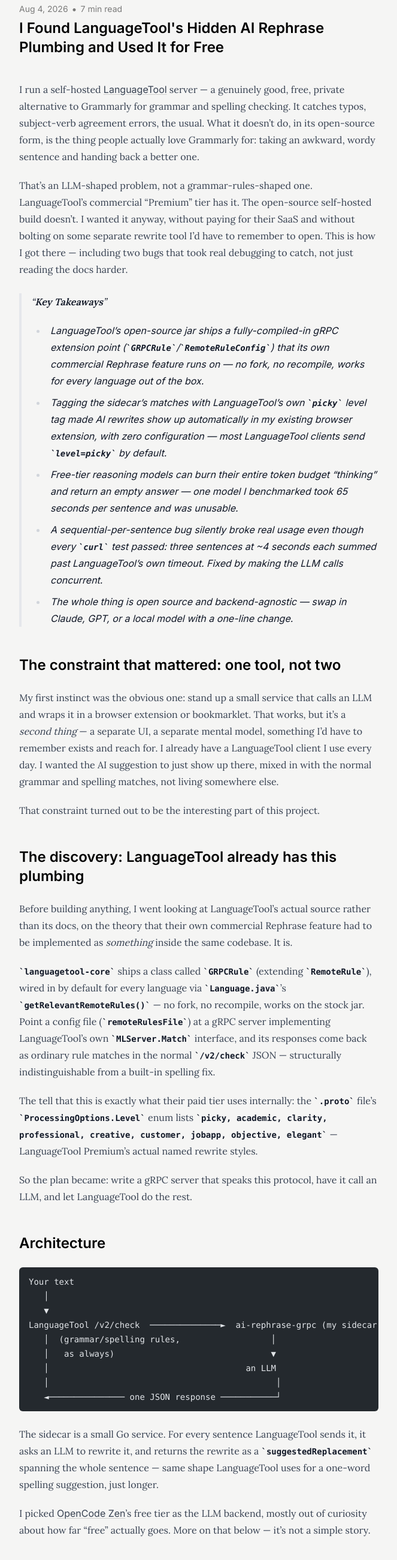
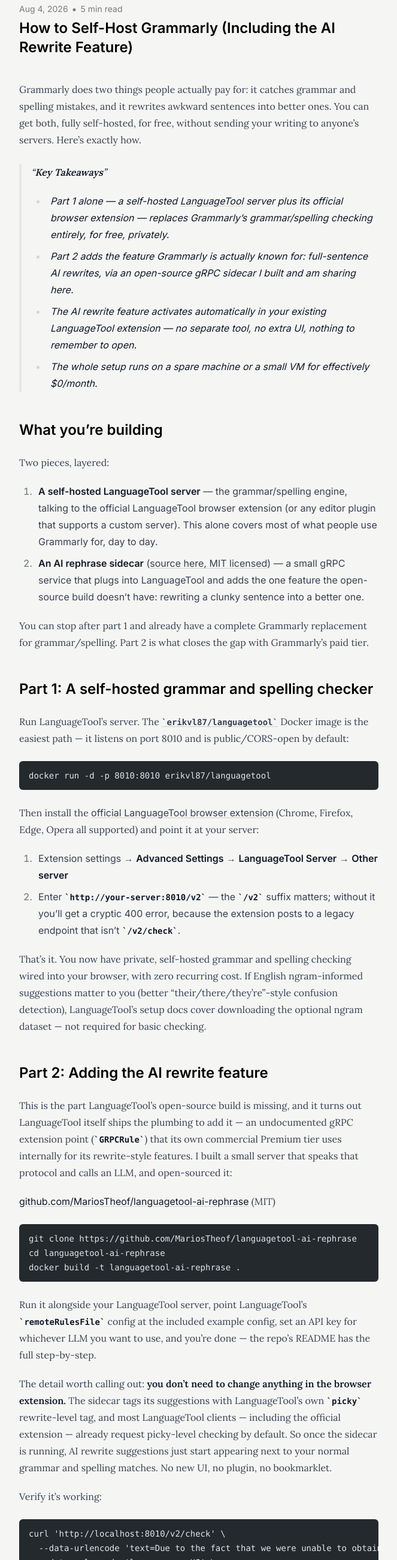
Before and after one commit to MariosTheof/personal-site, an Astro site: page /blog/14-self-hosted-languagetool-ai-rephrase in a window 1280 px wide. Shown: the part 199-2800 px from the top of the page at 60% size, without its empty margins (308-971 px from the left). Built offline with nearby package versions, Linux system fonts and the light colour scheme; Astro itself is replaced by a stand-in of ours; some packages are replaced by stand-ins of ours; code samples lack their colours; a web font is replaced by a local one.

Commit message:
blog: rewrite as a self-hosting guide instead of a debugging narrative

````diff
--- a/src/content/blog/14-self-hosted-languagetool-ai-rephrase/index.md
+++ b/src/content/blog/14-self-hosted-languagetool-ai-rephrase/index.md
@@ -1,74 +1,74 @@
 ---
-title: "I Found LanguageTool's Hidden AI Rephrase Plumbing and Used It for Free"
-description: "LanguageTool's open-source server ships an undocumented gRPC extension point that its own paid Rephrase feature runs on. Here's how I used it to add free, self-hosted AI rewrites to my LanguageTool server — plus two bugs that only showed up in real use."
+title: "How to Self-Host Grammarly (Including the AI Rewrite Feature)"
+description: "A practical guide to replacing Grammarly with a fully self-hosted, free setup: a LanguageTool server for grammar and spelling, plus an open-source gRPC sidecar that adds Grammarly's AI rephrasing feature on top."
 date: "2026-08-04"
 ---
 
-I run a self-hosted [LanguageTool](https://languagetool.org/) server — a genuinely good, free, private alternative to Grammarly for grammar and spelling checking. It catches typos, subject-verb agreement errors, the usual. What it doesn't do, in its open-source form, is the thing people actually love Grammarly for: taking an awkward, wordy sentence and handing back a better one.
-
-That's an LLM-shaped problem, not a grammar-rules-shaped one. LanguageTool's commercial "Premium" tier has it. The open-source self-hosted build doesn't. I wanted it anyway, without paying for their SaaS and without bolting on some separate rewrite tool I'd have to remember to open. This is how I got there — including two bugs that took real debugging to catch, not just reading the docs harder.
+Grammarly does two things people actually pay for: it catches grammar and spelling mistakes, and it rewrites awkward sentences into better ones. You can get both, fully self-hosted, for free, without sending your writing to anyone's servers. Here's exactly how.
 
 > **Key Takeaways**
-> - LanguageTool's open-source jar ships a fully-compiled-in gRPC extension point (`GRPCRule`/`RemoteRuleConfig`) that its own commercial Rephrase feature runs on — no fork, no recompile, works for every language out of the box.
-> - Tagging the sidecar's matches with LanguageTool's own `picky` level tag made AI rewrites show up automatically in my existing browser extension, with zero configuration — most LanguageTool clients send `level=picky` by default.
-> - Free-tier reasoning models can burn their entire token budget "thinking" and return an empty answer — one model I benchmarked took 65 seconds per sentence and was unusable.
-> - A sequential-per-sentence bug silently broke real usage even though every `curl` test passed: three sentences at ~4 seconds each summed past LanguageTool's own timeout. Fixed by making the LLM calls concurrent.
-> - The whole thing is open source and backend-agnostic — swap in Claude, GPT, or a local model with a one-line change.
+> - Part 1 alone — a self-hosted [LanguageTool](https://languagetool.org/) server plus its official browser extension — replaces Grammarly's grammar/spelling checking entirely, for free, privately.
+> - Part 2 adds the feature Grammarly is actually known for: full-sentence AI rewrites, via an open-source gRPC sidecar I built and am sharing here.
+> - The AI rewrite feature activates automatically in your existing LanguageTool extension — no separate tool, no extra UI, nothing to remember to open.
+> - The whole setup runs on a spare machine or a small VM for effectively $0/month.
 
-## The constraint that mattered: one tool, not two
+## What you're building
 
-My first instinct was the obvious one: stand up a small service that calls an LLM and wraps it in a browser extension or bookmarklet. That works, but it's a *second thing* — a separate UI, a separate mental model, something I'd have to remember exists and reach for. I already have a LanguageTool client I use every day. I wanted the AI suggestion to just show up there, mixed in with the normal grammar and spelling matches, not living somewhere else.
+Two pieces, layered:
 
-That constraint turned out to be the interesting part of this project.
+1. **A self-hosted LanguageTool server** — the grammar/spelling engine, talking to the official LanguageTool browser extension (or any editor plugin that supports a custom server). This alone covers most of what people use Grammarly for, day to day.
+2. **An AI rephrase sidecar** ([source here, MIT licensed](https://github.com/MariosTheof/languagetool-ai-rephrase)) — a small gRPC service that plugs into LanguageTool and adds the one feature the open-source build doesn't have: rewriting a clunky sentence into a better one.
 
-## The discovery: LanguageTool already has this plumbing
+You can stop after part 1 and already have a complete Grammarly replacement for grammar/spelling. Part 2 is what closes the gap with Grammarly's paid tier.
 
-Before building anything, I went looking at LanguageTool's actual source rather than its docs, on the theory that their own commercial Rephrase feature had to be implemented as *something* inside the same codebase. It is.
+## Part 1: A self-hosted grammar and spelling checker
 
-`languagetool-core` ships a class called `GRPCRule` (extending `RemoteRule`), wired in by default for every language via `Language.java`'s `getRelevantRemoteRules()` — no fork, no recompile, works on the stock jar. Point a config file (`remoteRulesFile`) at a gRPC server implementing LanguageTool's own `MLServer.Match` interface, and its responses come back as ordinary rule matches in the normal `/v2/check` JSON — structurally indistinguishable from a built-in spelling fix.
+Run LanguageTool's server. The [`erikvl87/languagetool`](https://hub.docker.com/r/erikvl87/languagetool) Docker image is the easiest path — it listens on port 8010 and is public/CORS-open by default:
 
-The tell that this is exactly what their paid tier uses internally: the `.proto` file's `ProcessingOptions.Level` enum lists `picky, academic, clarity, professional, creative, customer, jobapp, objective, elegant` — LanguageTool Premium's actual named rewrite styles.
-
-So the plan became: write a gRPC server that speaks this protocol, have it call an LLM, and let LanguageTool do the rest.
-
-## Architecture
-
-```
-Your text
-   │
-   ▼
-LanguageTool /v2/check  ──────────────►  ai-rephrase-grpc (my sidecar)
-   │  (grammar/spelling rules,                  │
-   │   as always)                               ▼
-   │                                       an LLM
-   │                                             │
-   ◄─────────────── one JSON response ───────────┘
+```bash
+docker run -d -p 8010:8010 erikvl87/languagetool
 ```
 
-The sidecar is a small Go service. For every sentence LanguageTool sends it, it asks an LLM to rewrite it, and returns the rewrite as a `suggestedReplacement` spanning the whole sentence — same shape LanguageTool uses for a one-word spelling suggestion, just longer.
+Then install the [official LanguageTool browser extension](https://languagetool.org/) (Chrome, Firefox, Edge, Opera all supported) and point it at your server:
 
-I picked [OpenCode Zen](https://opencode.ai/zen/)'s free tier as the LLM backend, mostly out of curiosity about how far "free" actually goes. More on that below — it's not a simple story.
+1. Extension settings → **Advanced Settings** → **LanguageTool Server** → **Other server**
+2. Enter `http://your-server:8010/v2` — the `/v2` suffix matters; without it you'll get a cryptic 400 error, because the extension posts to a legacy endpoint that isn't `/v2/check`.
 
-## Making it disappear into the tool I already use
+That's it. You now have private, self-hosted grammar and spelling checking wired into your browser, with zero recurring cost. If English ngram-informed suggestions matter to you (better "their/there/they're"-style confusion detection), LanguageTool's setup docs cover downloading the optional ngram dataset — not required for basic checking.
 
-The naive way to gate this — require a client to pass `enabledRules=AI_REPHRASE` on each request — technically satisfies "it's the same tool," but in practice nothing would show up unless I manually added a parameter, which is just the bolted-on-tool problem wearing a costume.
+## Part 2: Adding the AI rewrite feature
 
-The fix was tagging the sidecar's matches with LanguageTool's own `Tag.picky`. LanguageTool's rule-activation filter excludes `picky`-tagged rules entirely at `level=DEFAULT` — not just hiding the result, the remote call never happens — and includes them at `level=PICKY`. It turns out most LanguageTool clients, including the official browser extension, send `level=picky` by default, without the user ever touching a setting.
+This is the part LanguageTool's open-source build is missing, and it turns out LanguageTool itself ships the plumbing to add it — an undocumented gRPC extension point (`GRPCRule`) that its own commercial Premium tier uses internally for its rewrite-style features. I built a small server that speaks that protocol and calls an LLM, and open-sourced it:
 
-Net effect: once deployed, AI rewrites just started appearing in my actual browser extension. Nothing to install, nothing to configure, nothing to remember to open.
+**[github.com/MariosTheof/languagetool-ai-rephrase](https://github.com/MariosTheof/languagetool-ai-rephrase)** (MIT)
 
-The honest tradeoff: this also activates for *any* client hitting the endpoint in picky mode, not just mine — there's no way to scope "picky mode" to one user at this layer. I accepted it because the LLM backend is free; if you're paying per token, you'd want a rate limit or a budget cap here.
+```bash
+git clone https://github.com/MariosTheof/languagetool-ai-rephrase
+cd languagetool-ai-rephrase
+docker build -t languagetool-ai-rephrase .
+```
 
-## Two bugs that only showed up in real use
+Run it alongside your LanguageTool server, point LanguageTool's `remoteRulesFile` config at the included example config, set an API key for whichever LLM you want to use, and you're done — the repo's README has the full step-by-step.
 
-Both of these passed every test I threw at them via `curl` and only broke once I actually used the thing normally, in the extension.
+The detail worth calling out: **you don't need to change anything in the browser extension.** The sidecar tags its suggestions with LanguageTool's own `picky` rewrite-level tag, and most LanguageTool clients — including the official extension — already request picky-level checking by default. So once the sidecar is running, AI rewrite suggestions just start appearing next to your normal grammar and spelling matches. No new UI, no plugin, no bookmarklet.
 
-**Reasoning models can burn their whole budget without answering.** Some free-tier models — including the one I ended up using — emit an internal chain-of-thought before the final answer. One free model I benchmarked took **65 seconds** and roughly 950 tokens of reasoning to rewrite a single sentence, which is obviously unusable. The model I picked instead is much faster, but even it occasionally exhausts a tight `max_tokens` budget mid-reasoning and returns an empty final answer with `finish_reason: "length"` — no error, just silence. Fixed by giving it enough headroom to actually finish thinking.
+Verify it's working:
 
-**Sequential per-sentence calls silently broke multi-sentence text.** My first implementation looped over every sentence in a request one at a time. A single test sentence always looked fine. But LanguageTool sends a whole paragraph's sentences in one request, and three sentences at roughly 4 seconds each summed to about 12 seconds — comfortably past LanguageTool's own timeout for the whole remote-rule call. The result: the extension would silently show no AI suggestions, with no visible error anywhere in the UI, even though the sidecar's own logs showed it working. The fix was running every sentence in a request concurrently instead of sequentially, so total latency tracks the *slowest* sentence, not the sum. This is the kind of bug that doesn't show up in "does the API work" testing and only appears once you use the real client with real, multi-sentence text.
+```bash
+curl 'http://localhost:8010/v2/check' \
+  --data-urlencode 'text=Due to the fact that we were unable to obtain the necessary permissions, the project was ultimately not able to proceed as originally planned.' \
+  --data-urlencode 'language=en-US' \
+  --data-urlencode 'level=picky'
+```
 
-## Try it
+Look for a match with `"id": "AI_REPHRASE"` in the response.
 
-The whole thing is open source: [github.com/MariosTheof/languagetool-ai-rephrase](https://github.com/MariosTheof/languagetool-ai-rephrase) (MIT). It's backend-agnostic — I used a free model, but it's a plain HTTP call under the hood, so pointing it at Claude, GPT, or a local Ollama model is a one-line change.
+## Choosing a model
 
-If you're already self-hosting LanguageTool, this is maybe an afternoon of work to add. If you're not, and you've been paying for Grammarly just for the rewrite feature, it might be worth reconsidering what you actually need a subscription for.
+The repo ships configured for a free-tier model by default, and works out of the box with it — good for trying this out at zero cost. If you want faster, more reliable rewrites, pointing it at a real hosted model (Claude Haiku, GPT-4o-mini) is a one-line config change and costs well under $10/month at personal-use volume, since each request is one sentence in, one sentence out. The README has a latency comparison across several free models if you want to stay in free-tier territory — some are much slower than others.
+
+## What this costs you
+
+A small VM or a spare machine to run LanguageTool and the sidecar on, and either nothing (free-tier LLM) or a few dollars a month (a real model). No subscription, no account, no data leaving your own infrastructure.
+
+Repo's here if you want to try it or contribute: [github.com/MariosTheof/languagetool-ai-rephrase](https://github.com/MariosTheof/languagetool-ai-rephrase).
````
